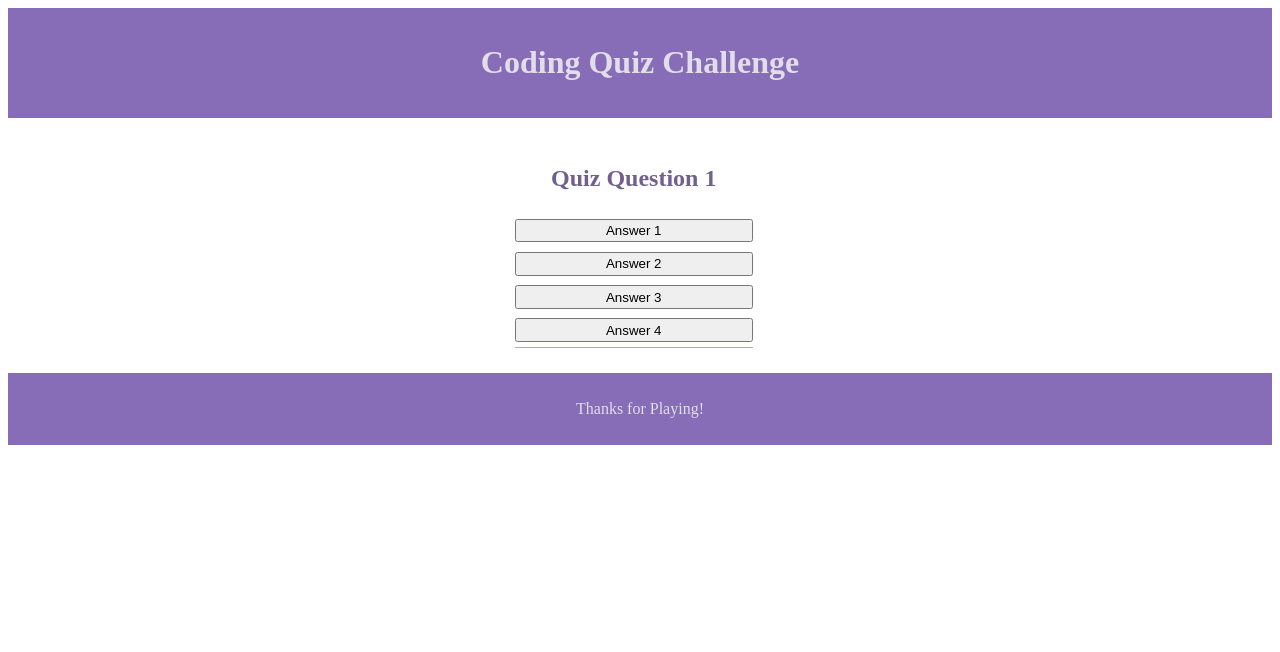
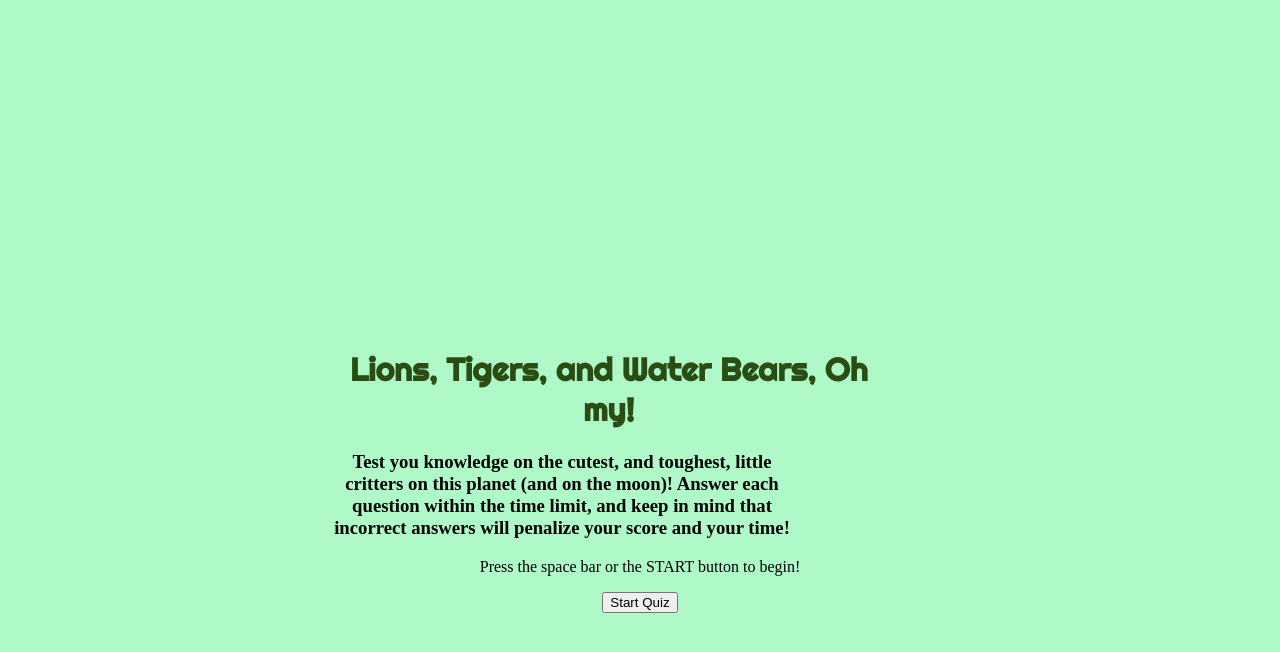
Before and after one commit to gspence01/Coding-Quiz, a plain HTML site: page index.html in a window 1280 px wide. Drawn offline with Linux system fonts and the light colour scheme.

Commit message:
Rough start screen

```diff
--- a/assets/css/style.css
+++ b/assets/css/style.css
@@ -1,4 +1,4 @@
-body {
+/* body {
     display: flex;
     flex-direction: column;
     line-height: 1.3;
@@ -59,8 +59,26 @@ body {
     padding: 2%;
     background-color: #471f91a6;
     color: rgb(226, 222, 233);
+  } */
+
+@import url('https://fonts.googleapis.com/css2?family=Righteous&display=swap');
+
+  body{
+    background-color: #AFF9C9;
+    display: flex;
+    flex-direction: column;
+    padding: 25%;
+    text-align: center;
+  }
+  h1{
+    color: #2A4D14;
+    max-width: 90%;
+    font-family: 'Righteous', cursive;
   }
 
+  h3{
+    max-width: 75%;
+  }
 
 
 
--- a/index.html
+++ b/index.html
@@ -6,16 +6,19 @@
     <title>Coding Quiz Challenge</title>
     <link rel="stylesheet" href="./assets/css/style.css" />
   </head>
-
+  <!--Ok, let's start with a title screen to show the quiz topics and explaination of the game-->
   <body>
     <header>
-      <h1>Coding Quiz Challenge</h1>
-      <nav>
-        <!--Timer and High Scores go on top of this "nav bar" space-->
-      </nav>
+    <h1>Lions, Tigers, and <b>Water</b> Bears, Oh my!</h1>
+    <h3>Test you knowledge on the cutest, and toughest, little critters on this planet (and on the moon)! Answer each question within the time limit, and keep in mind that incorrect answers will penalize your score and your time!</h3>
+    <p>Press the space bar or the START button to begin!</p>
     </header>
 
-    <main>
+    <div id="btnContainer">
+      <button id="start">Start Quiz</button>
+    </div>
+
+    <!-- <main>
       <section>
         <article>
           <h2> Quiz Question 1 </h2>
@@ -31,7 +34,7 @@
 
     <footer>
       <span>Thanks for Playing!</span>
-    </footer>
+    </footer> -->
 
   </body>
 </html>
```
